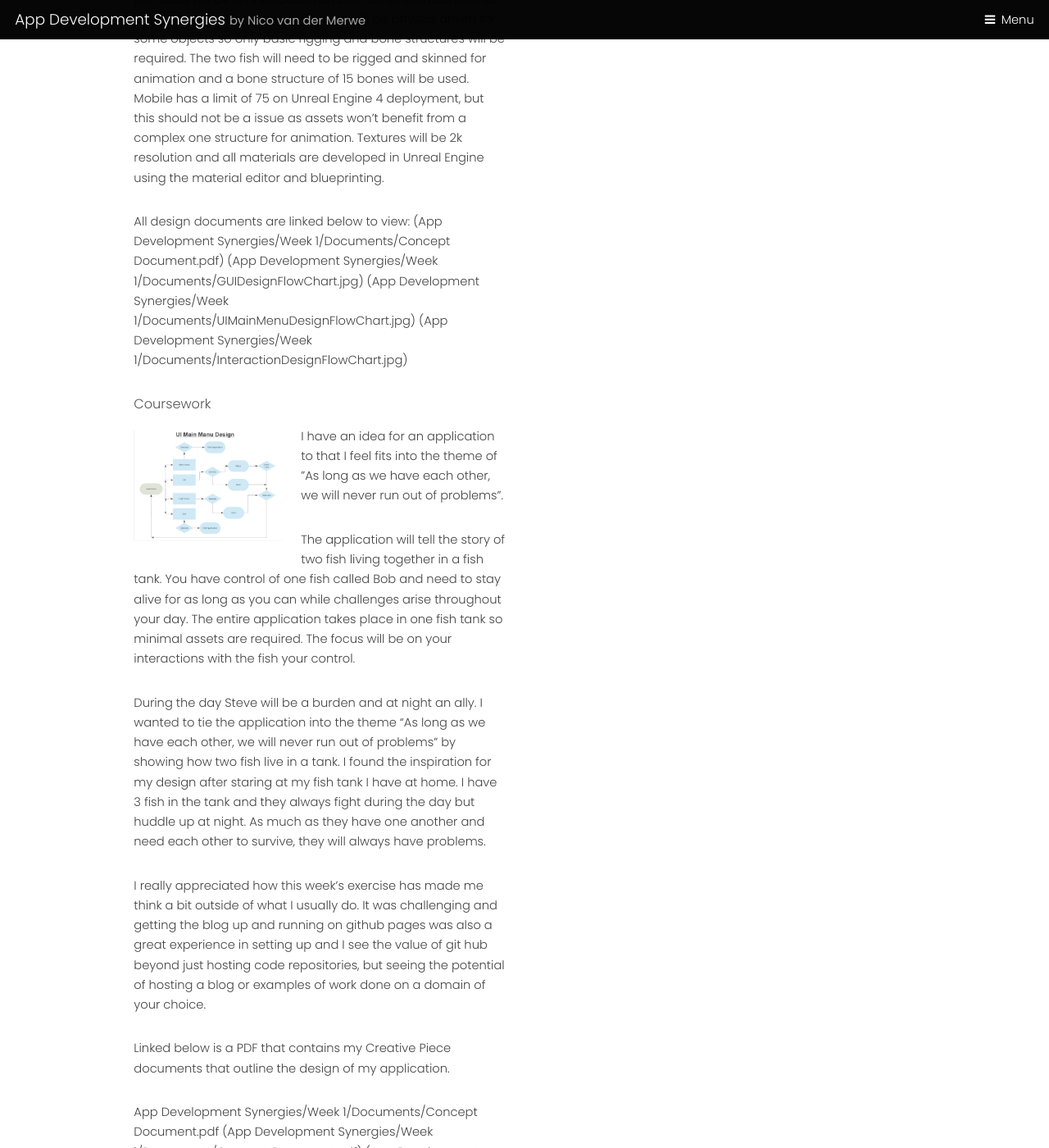
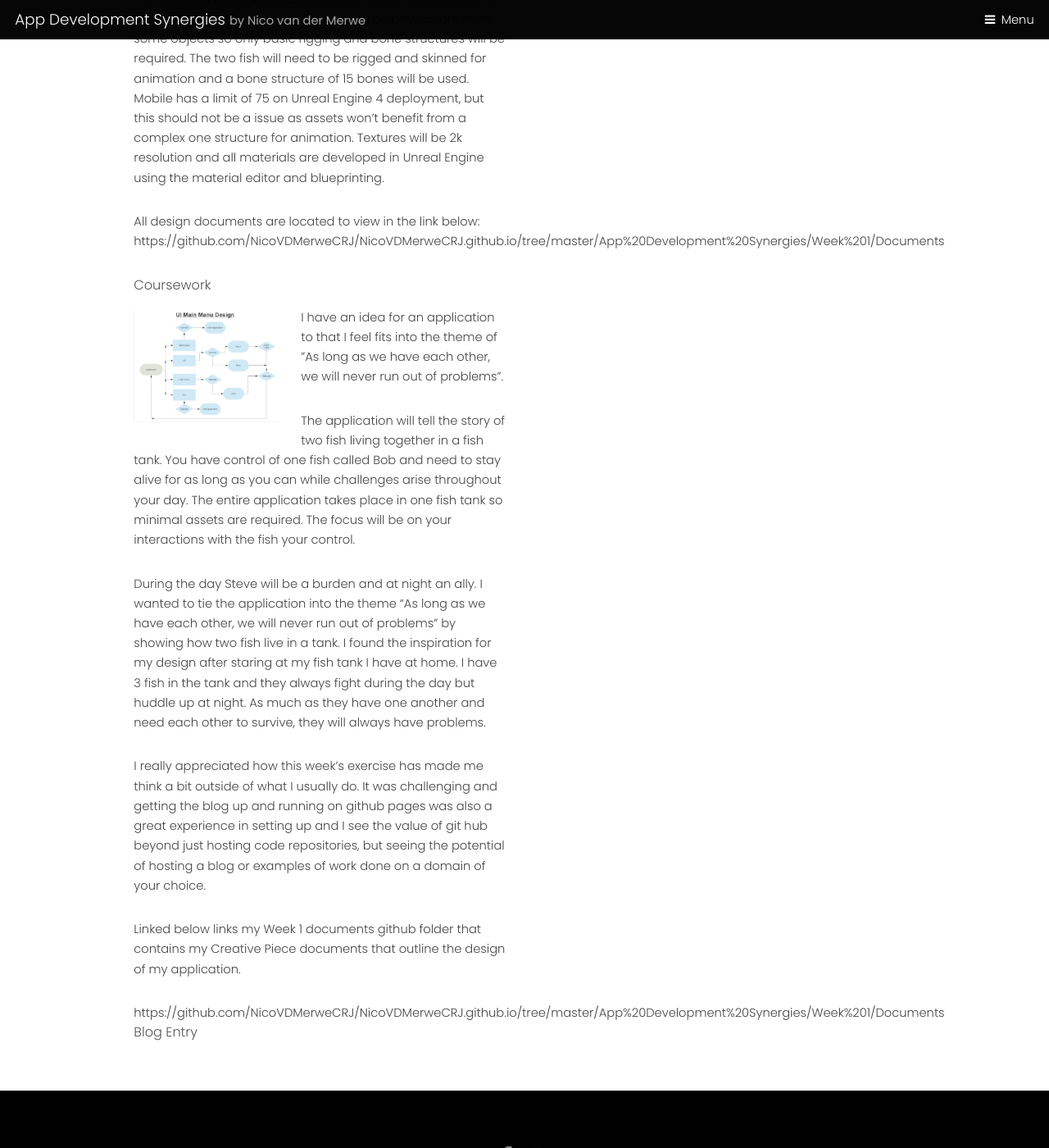
Before and after one commit to NicoVDMerweCRJ/NicoVDMerweCRJ.github.io, a Jekyll site: the page appdevelopmentsynergies.html, which Jekyll copies as it is, in a window 1280 px wide and 1400 px high, scrolled down 2930 px. Shown: the whole window at 82% size. Built offline with Jekyll 4.4.1, drawn with Linux system fonts in a browser that asks for light colours; some of the changed text lies outside the part shown.

Commit message:
Update appdevelopmentsynergies.html

```diff
--- a/appdevelopmentsynergies.html
+++ b/appdevelopmentsynergies.html
@@ -78,25 +78,18 @@
 							<p>Assets needed are created using a combination of Blender and GIMP. Both Blender and gimp are free to use open source and will cover all my animation, modelling and texturing needs for my assets. I will be using only a few assets at first as the focus will be on interaction and AR rather then content at the start of development.
 Animation will be physics driven for some objects so only basic rigging and bone structures will be required. The two fish will need to be rigged and skinned for animation and a bone structure of 15 bones will be used. Mobile has a limit of 75 on Unreal Engine 4 deployment, but this should not be a issue as assets won’t benefit from a complex one structure for animation.
 Textures will be 2k resolution and all materials are developed in Unreal Engine using the material editor and blueprinting.</p>
-							<p> All design documents are linked below to view:
+							<p> All design documents are located to view in the link below:
 
-							(App Development Synergies/Week 1/Documents/Concept Document.pdf)
-							(App Development Synergies/Week 1/Documents/GUIDesignFlowChart.jpg)
-							(App Development Synergies/Week 1/Documents/UIMainMenuDesignFlowChart.jpg)
-							(App Development Synergies/Week 1/Documents/InteractionDesignFlowChart.jpg)
+							https://github.com/NicoVDMerweCRJ/NicoVDMerweCRJ.github.io/tree/master/App%20Development%20Synergies/Week%201/Documents
 
 							<h4>Coursework</h4>
 							<p><span class="image left"><img src="App Development Synergies/Week 1/Documents/UIMainMenuDesignFlowChart.jpg" alt="" /></span>I have an idea for an application to that I feel fits into the theme of ”As long as we have each other, we will never run out of problems”.</p>
 							<p>The application will tell the story of two fish living together in a fish tank. You have control of one fish called Bob and need to stay alive for as long as you can while challenges arise throughout your day. The entire application takes place in one fish tank so minimal assets are required. The focus will be on your interactions with the fish your control.</p>
 							<p>During the day Steve will be a burden and at night an ally. I wanted to tie the application into the theme “As long as we have each other, we will never run out of problems” by showing how two fish live in a tank. I found the inspiration for my design after staring at my fish tank I have at home. I have 3 fish in the tank and they always fight during the day but huddle up at night. As much as they have one another and need each other to survive, they will always have problems.</p>
 							<p>I really appreciated how this week’s exercise has made me think a bit outside of what I usually do. It was challenging and getting the blog up and running on github pages was also a great experience in setting up and I see the value of git hub beyond just hosting code repositories, but seeing the potential of hosting a blog or examples of work done on a domain of your choice.</p>
-							<p>Linked below is a PDF that contains my Creative Piece documents that outline the design of my application.</p>
+							<p>Linked below links my Week 1 documents github folder that contains my Creative Piece documents that outline the design of my application.</p>
 
-							App Development Synergies/Week 1/Documents/Concept Document.pdf
-							(App Development Synergies/Week 1/Documents/Concept Document.pdf)
-							(App Development Synergies/Week 1/Documents/GUIDesignFlowChart.jpg)
-							(App Development Synergies/Week 1/Documents/UIMainMenuDesignFlowChart.jpg)
-							(App Development Synergies/Week 1/Documents/InteractionDesignFlowChart.jpg)
+							https://github.com/NicoVDMerweCRJ/NicoVDMerweCRJ.github.io/tree/master/App%20Development%20Synergies/Week%201/Documents
 
 							<h4>Blog Entry</h4>
 							<p></p>
```
